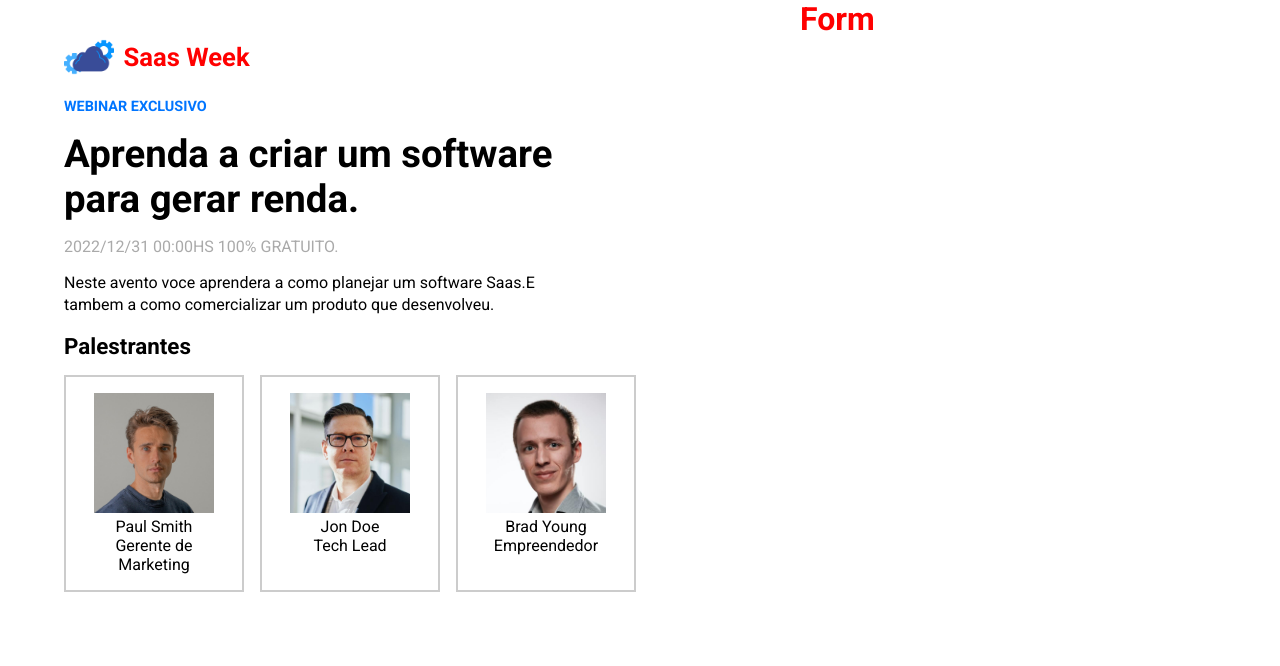
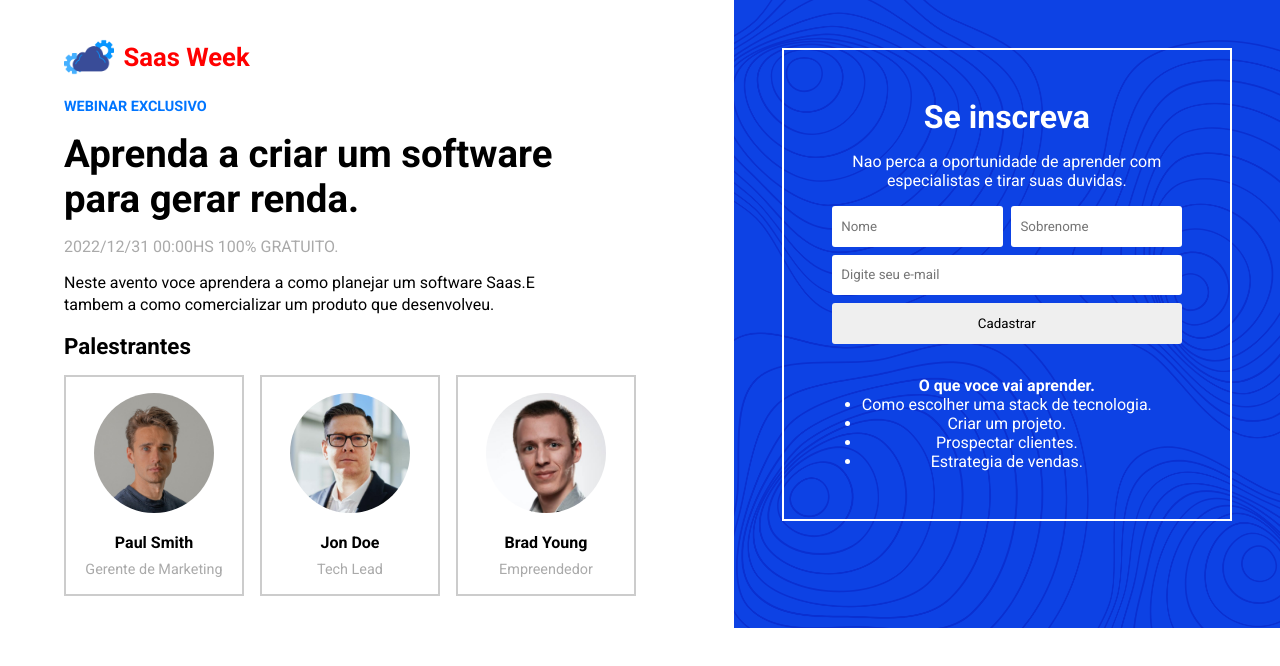
Before and after one commit to IwataBruno/Learning_FrontEnd, a plain HTML site: page Project/index.html in a window 1280 px wide. Drawn offline with Linux system fonts and the light colour scheme.

Commit message:
Alteracoes no index e css do projeto principal.

```diff
--- a/Project/css/style.css
+++ b/Project/css/style.css
@@ -79,9 +79,62 @@ h1{
 
 .user-card img{
     width: 120px;
+    border-radius: 50%;
+    margin-bottom: 1rem;
+
+}
+
+.user-card .user-name{
+    font-weight: bold;
+    margin-bottom: 0.6rem;
+}
+
+.user-card .user-role{
+    color: #aaa;
+    font-size: 0.9rem;
 }
 
 /* Formulario */
 #form-container{
     flex: 1;
+    background-image: url("../img/pattern.png");
+    background-size: cover;
+    color: #fff;
 }
+
+#form-inner{
+    margin: 3rem;
+    padding: 3rem;
+    border: 2px solid #fff;
+    text-align: center;
+    display: flex;
+    flex-direction: column;
+    align-items: center;
+}
+
+#form-inner h3{
+    font-size: 2rem;
+    margin-bottom: 1rem;
+}
+
+#form-inner p{
+    margin-bottom: 1rem;
+}
+
+#register-form{
+    display: flex;
+    flex-direction: column;
+    gap: 0.5rem;
+    margin-bottom: 2rem;
+}
+
+#name-container{
+    display: flex;
+    gap: 0.5rem;
+}
+
+#register-form input{
+    padding: 0.8rem 0.6rem;
+    border: none;
+    border-radius: 3px;
+}
--- a/Project/index.html
+++ b/Project/index.html
@@ -27,12 +27,12 @@
             <div class="user-card">
                 <img src="img/user_1.jpg" alt="Paul Smith">
                 <p class="user-name">Paul Smith</p>
-                <p class="user-roler">Gerente de Marketing</p>
+                <p class="user-role">Gerente de Marketing</p>
             </div>
             <div class="user-card">
                 <img src="img/user_2.jpg" alt="Jon Doe">
                 <p class="user-name">Jon Doe</p>
-                <p class="user-roler">Tech Lead</p>
+                <p class="user-role">Tech Lead</p>
             </div>
             <div class="user-card">
                 <img src="img/user_3.jpg" alt="Brad Young">
@@ -42,7 +42,27 @@
         </div>
     </div>
     <div id="form-container">
-        <h1>Form</h1>
+        <div id="form-inner">
+            <h3>Se inscreva</h3>
+            <p>Nao perca a oportunidade de aprender com especialistas e tirar suas duvidas.</p>
+            <form id="register-form">
+                <div id="name-container">
+                    <input type="text" name="name" id="name" placeholder="Nome"/>
+                    <input type="text" name="lastname" id="lastname" placeholder="Sobrenome"/>
+                </div>
+                <input type="email" name="email" id="email" placeholder="Digite seu e-mail"/>
+                <input type="submit" value="Cadastrar"/>
+            </form>
+            <div id="benefits">
+                <h4>O que voce vai aprender.</h4>
+                <ul>
+                    <li>Como escolher uma stack de tecnologia.</li>
+                    <li>Criar um projeto.</li>
+                    <li>Prospectar clientes.</li>
+                    <li>Estrategia de vendas.</li>
+                </ul>
+            </div>
+        </div>
     </div>
 </body>
 </html>
```
